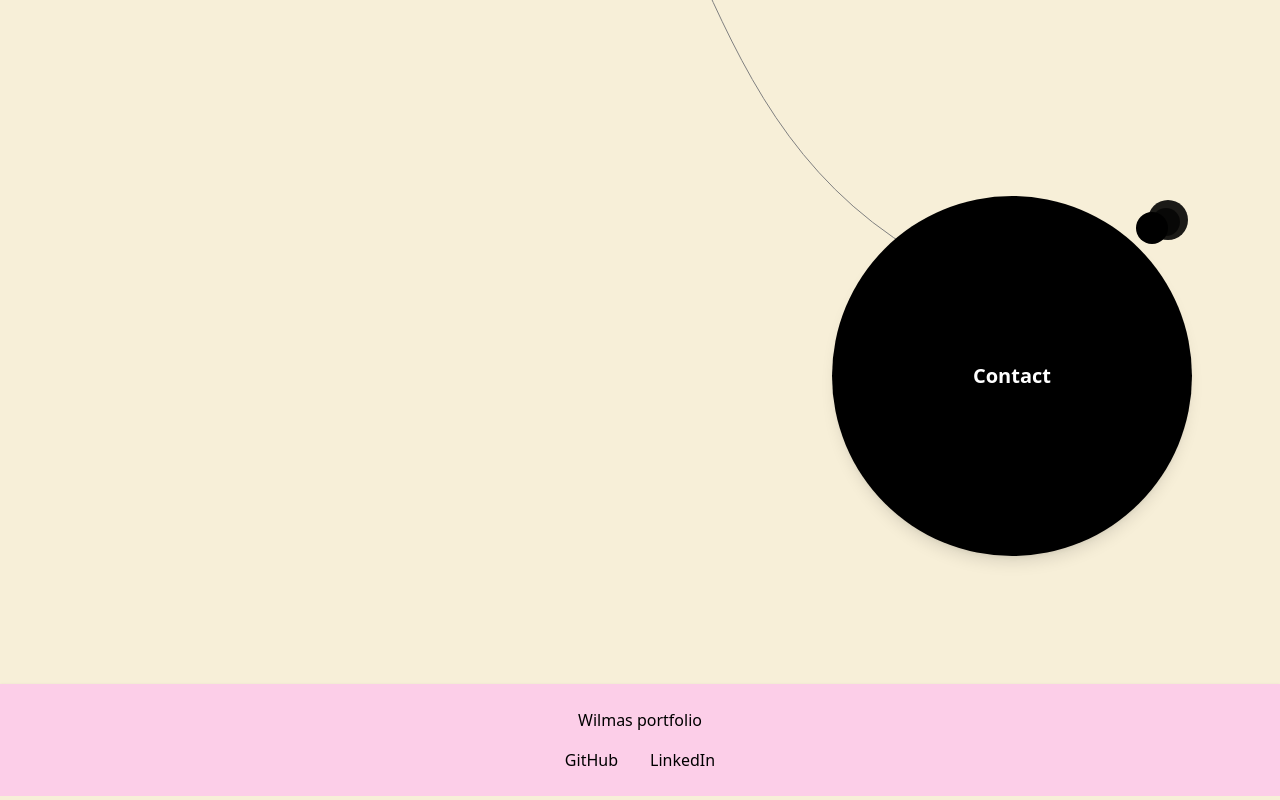
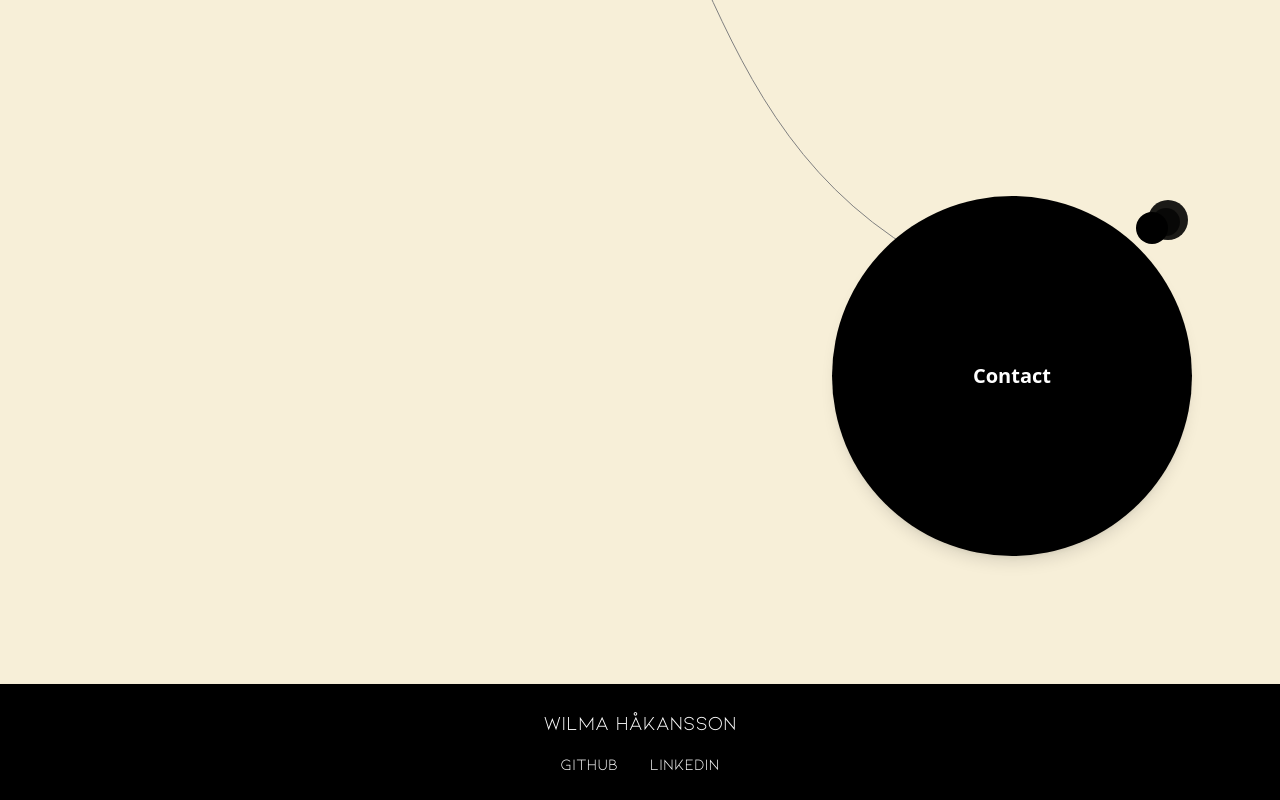
Before and after one commit to gitwilma/portfolio-project, a React (Vite) app: page / in a window 1280 px wide. Shown: the part 1912-2712 px from the top of the page. Built offline with nearby package versions, Linux system fonts and the light colour scheme.

Commit message:
footer design changes

```diff
--- a/src/components/Footer.tsx
+++ b/src/components/Footer.tsx
@@ -1,15 +1,17 @@
 export default function Footer() {
   return (
-    <footer className="bg-pink-200 shadow mt-auto">
+    <footer className="bg-black shadow mt-auto">
       <div className="container mx-auto px-4 py-6">
         <div className="flex flex-col items-center">
-          <p className="mb-4">Wilmas portfolio</p>
+          <p className="font-[Kiona-Regular] text-white text-xl mb-4">
+            Wilma Håkansson
+          </p>
           <div className="flex space-x-8">
             <a
               href="https://github.com/gitwilma"
               target="_blank"
               rel="noopener noreferrer"
-              className="hover:text-gray-600"
+              className="font-[Kiona-Regular] text-white hover:text-gray-600"
             >
               GitHub
             </a>
@@ -17,7 +19,7 @@ export default function Footer() {
               href="https://linkedin.com/in/wilma-håkansson-7374a3234"
               target="_blank"
               rel="noopener noreferrer"
-              className="hover:text-gray-600"
+              className="font-[Kiona-Regular] text-white hover:text-gray-600"
             >
               LinkedIn
             </a>
```
